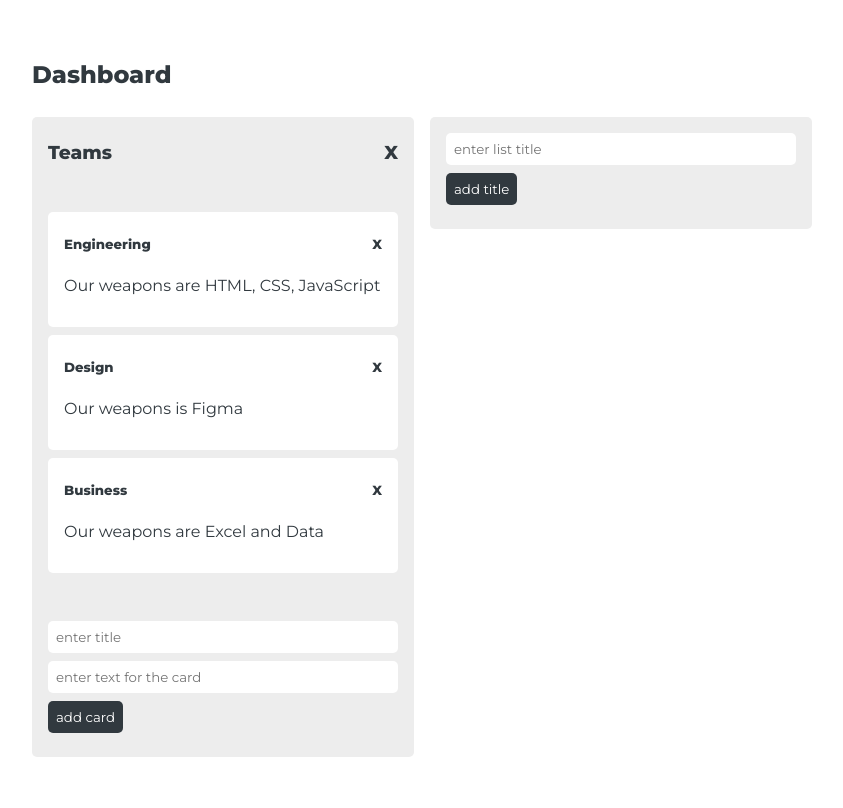
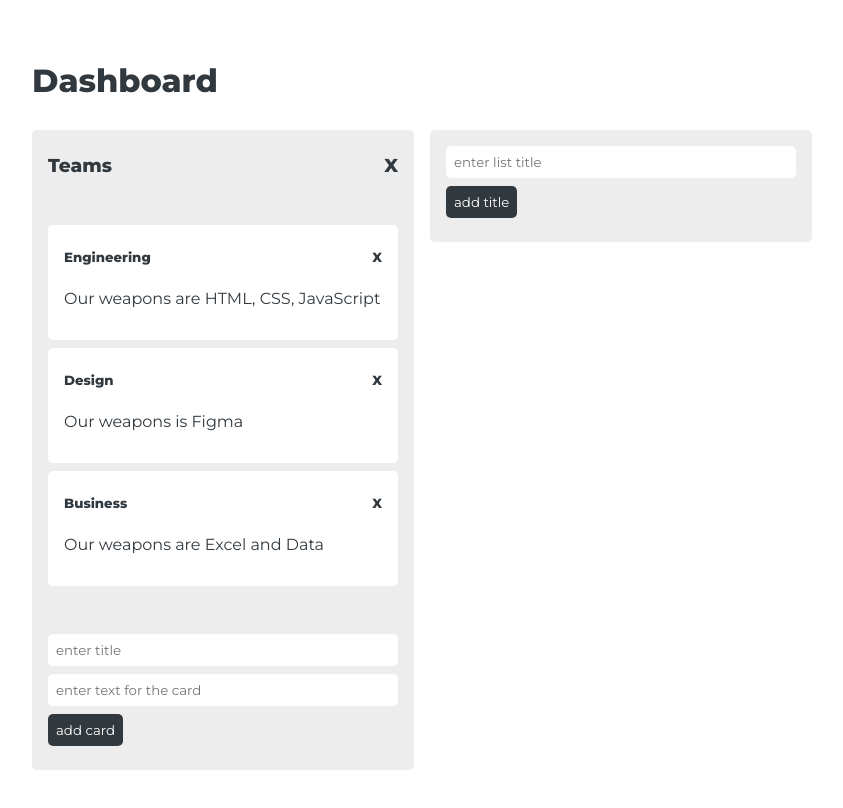
Before and after one commit to arijitpatra/project-management-dashboard, a React (Create React App) app: page / in a window 1280 px wide. Shown: the top 808 px of the page, without its empty margins (8-851 px from the left). Built offline with nearby package versions, Linux system fonts and the light colour scheme.

Commit message:
Update App.js

```diff
--- a/src/App.js
+++ b/src/App.js
@@ -71,7 +71,7 @@ function App() {
 
   return (
     <div className="App">
-      <h2>Dashboard</h2>
+      <h1>Dashboard</h1>
       {boards.map((board, index) => {
         return (
           <BoardComponent
```
